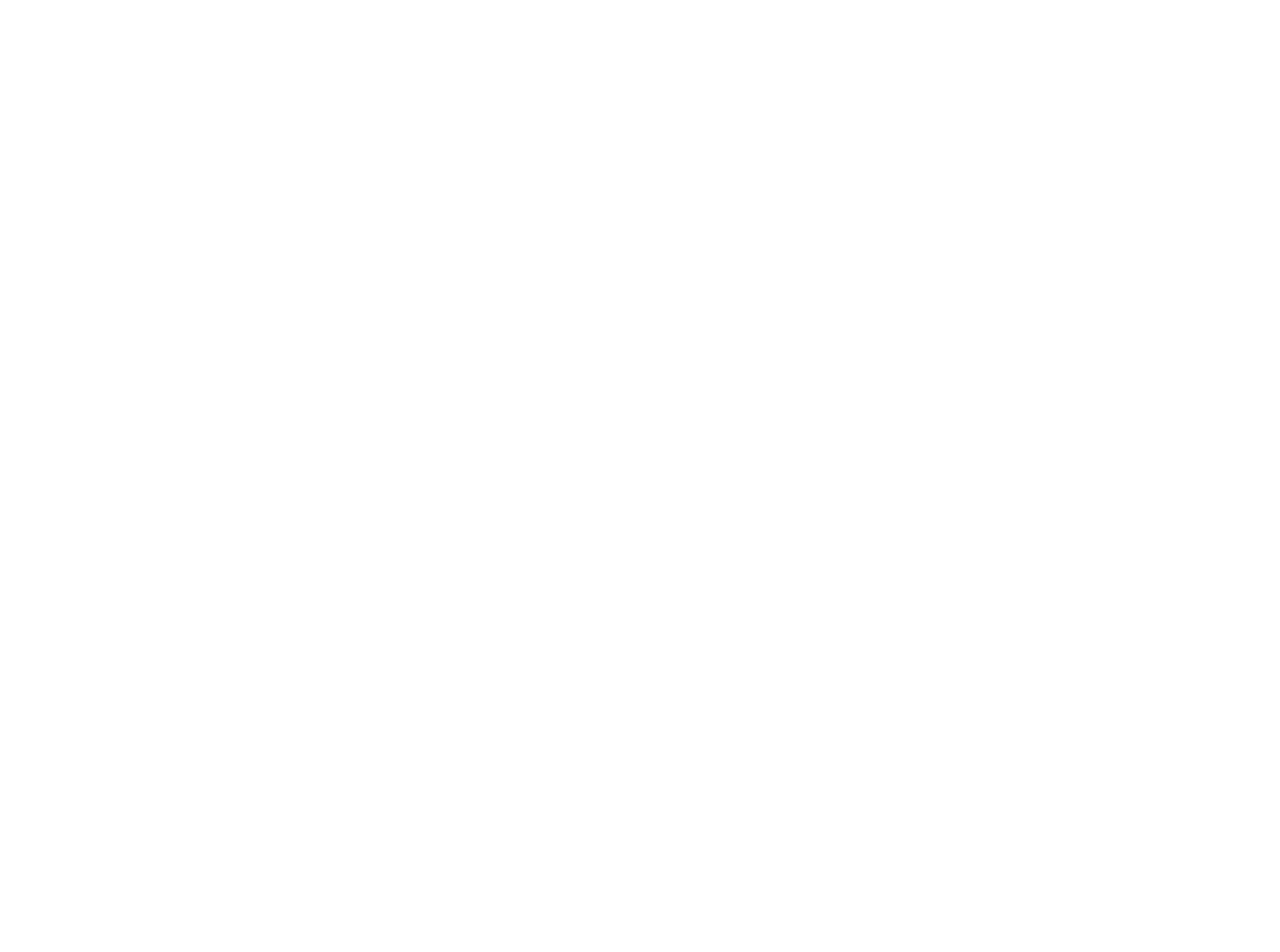
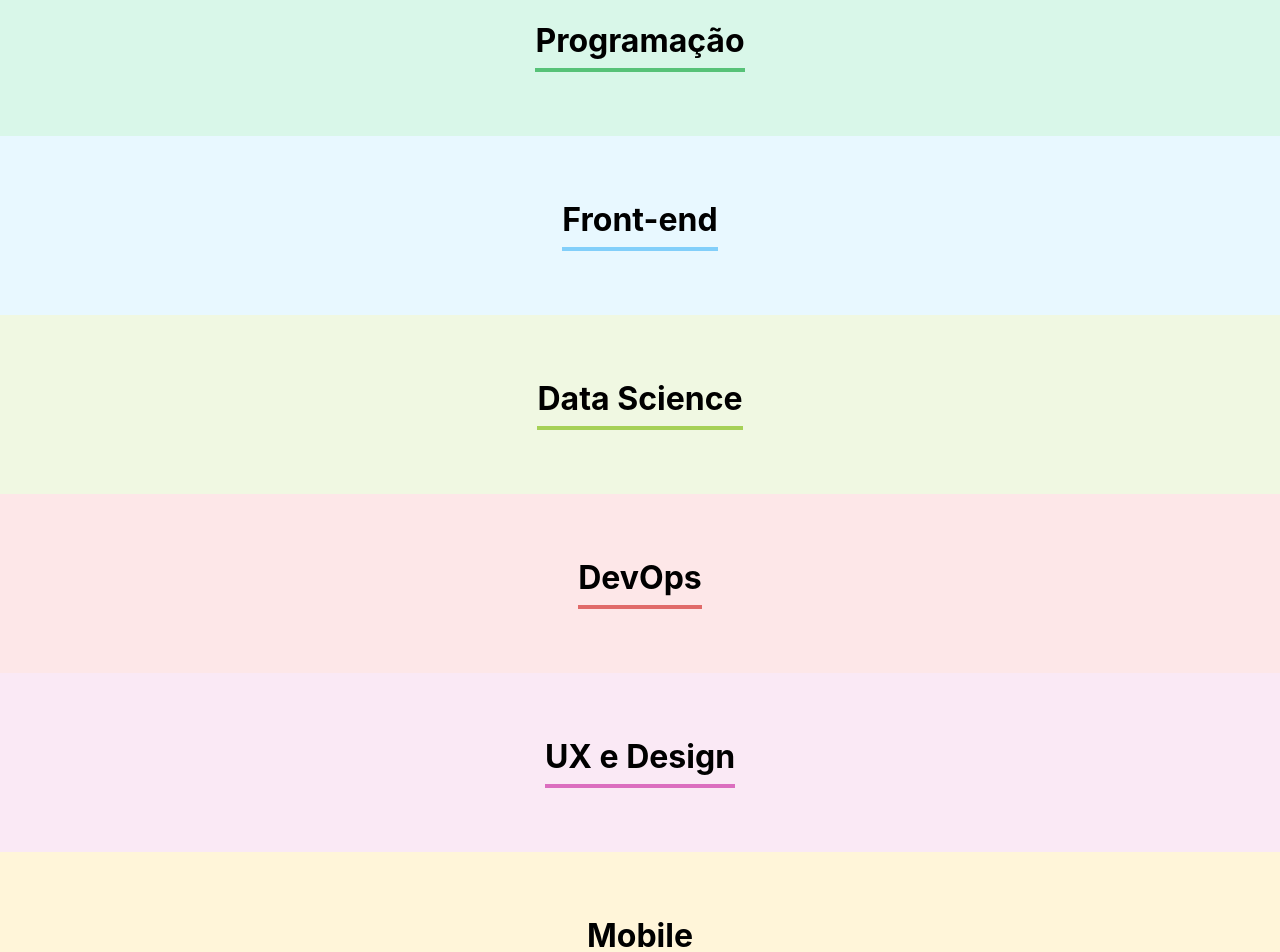
Before and after one commit to yasuhei/React-alura, a React (Create React App) app in the folder orgono/: page / in a window 1280 px wide. Shown: the part 1520-2472 px from the top of the page. Before the commit the page ends 1477 px from the top, so only its background shows below. Built offline with nearby package versions, Linux system fonts and the light colour scheme.

Commit message:
criando card dos func

```diff
--- a/orgono/src/App.js
+++ b/orgono/src/App.js
@@ -1,11 +1,62 @@
+import { useState } from 'react';
 import Banner from './componentes/Banner';
 import Formulario from './componentes/Formulario';
+import Time from './componentes/Time';
 
 function App() {
+
+  const [colaboradores, setColaboradores] = useState('')
+  const aoNovoColaborador = (colaborador) => {
+    console.log(colaborador)
+    setColaboradores({...colaboradores, colaborador})
+  }
+
+  const times = [
+    {
+      nome: 'Programação',
+      corPrimaria: '#57c278',
+      corSecundaria: '#d9f7e9'
+    },
+    {
+      nome: 'Front-end',
+      corPrimaria: '#82cffa',
+      corSecundaria: '#e8f8ff'
+    },
+    {
+      nome: 'Data Science',
+      corPrimaria: '#a6d157',
+      corSecundaria: '#f0f8e2'
+    },
+    {
+      nome: 'DevOps',
+      corPrimaria: '#e06b69',
+      corSecundaria: '#fde7e8'
+    },
+    {
+      nome: 'UX e Design',
+      corPrimaria: '#db6ebf',
+      corSecundaria: '#fae9f5'
+    },
+    {
+      nome: 'Mobile',
+      corPrimaria: '#ffba05',
+      corSecundaria: '#fff5d9'
+    },
+    {
+      nome: 'Inovação e gestão',
+      corPrimaria: '#ff8a05',
+      corSecundaria: '#ffeedf'
+    },
+  ];
+
   return (
     <div className="App">
       <Banner/>
-      <Formulario />
+      <Formulario times={times.map(time => time.nome)} aoColaboradorCadastrado={colaborador => aoNovoColaborador(colaborador)} />
+
+     {times.map(time => <Time key={time.nome} nome={time.nome} corPrimaria={time.corPrimaria} corSecundaria={time.corSecundaria} />)}
+
+
 
 
     </div>
--- a/orgono/src/componentes/Formulario/index.js
+++ b/orgono/src/componentes/Formulario/index.js
@@ -4,7 +4,7 @@
 import TextField from '../TextField'
 import './Formulario.css'
 
-const Formulario = () => {
+const Formulario = (props) => {
 
     // const times = [times, setTimes] = useState('')
     const [nome, setNome] = useState('')
@@ -15,19 +15,13 @@
 
     const aoSalvar = (event) => {
         event.preventDefault()
-        console.log('Form enviado =>',nome, cargo, imagem, time)
+        props.aoColaboradorCadastrado({
+            nome,
+            cargo,
+            imagem,
+            time
+        })
     }
-
-    const times = [
-        'Programação',
-        'Front-end',
-        'Data Science',
-        'DevOps',
-        'UX e Design',
-        'Mobile',
-        'Inovação e gestão'
-    ]
-
 
 
     return (
@@ -43,7 +37,7 @@
 
             <TextField required={true} label="Cargo" placeholder="Digite seu cargo" valor={cargo} aoAlterado={valor => setCargo(valor)}/>
             <TextField required={true} label="Imagem" placeholder="Digite o endereço da imagem" valor={imagem} aoAlterado={valor => setImagem(valor)}/>
-            <ListaSuspensa required={true} label="Time" itens={times} valor={time} aoAlterado={valor => setTime(valor)}/>
+            <ListaSuspensa required={true} label="Time" itens={props.times} valor={time} aoAlterado={valor => setTime(valor)}/>
             <Botao>
             Criar Card
 
--- /dev/null
+++ b/orgono/src/componentes/Time/Time.css
@@ -0,0 +1,11 @@
+.time {
+    text-align: center;
+    padding:32px;
+}
+
+.time h3 {
+    font-size: 32px;
+    border-bottom:4px solid;
+    display: inline-block;
+    padding-bottom:8px;
+}
--- /dev/null
+++ b/orgono/src/componentes/Time/index.js
@@ -0,0 +1,12 @@
+import './Time.css'
+
+const Time = (props) => {
+
+    return(
+
+        <section className="time" style={{backgroundColor : props.corSecundaria}}>
+            <h3 style={{borderColor: props.corPrimaria}}>{props.nome}</h3>
+        </section>
+    )
+}
+export default Time
```
